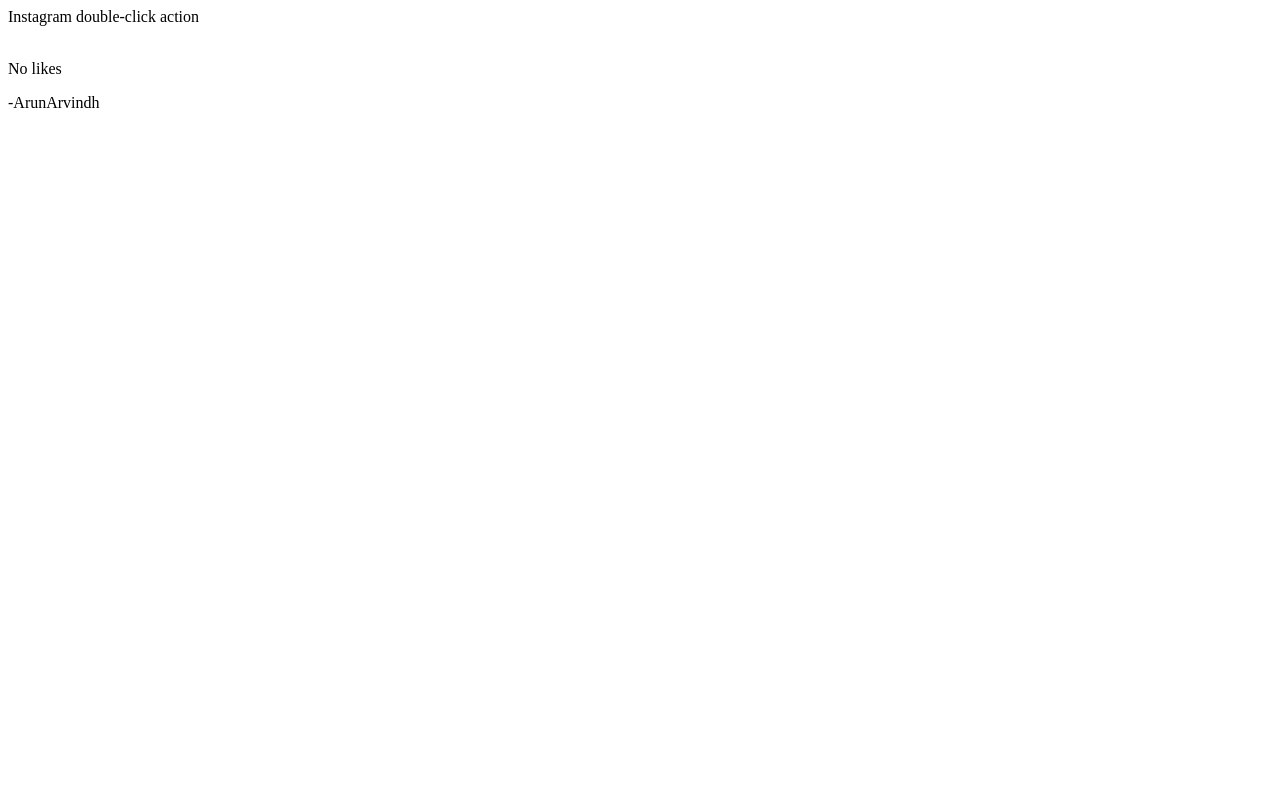
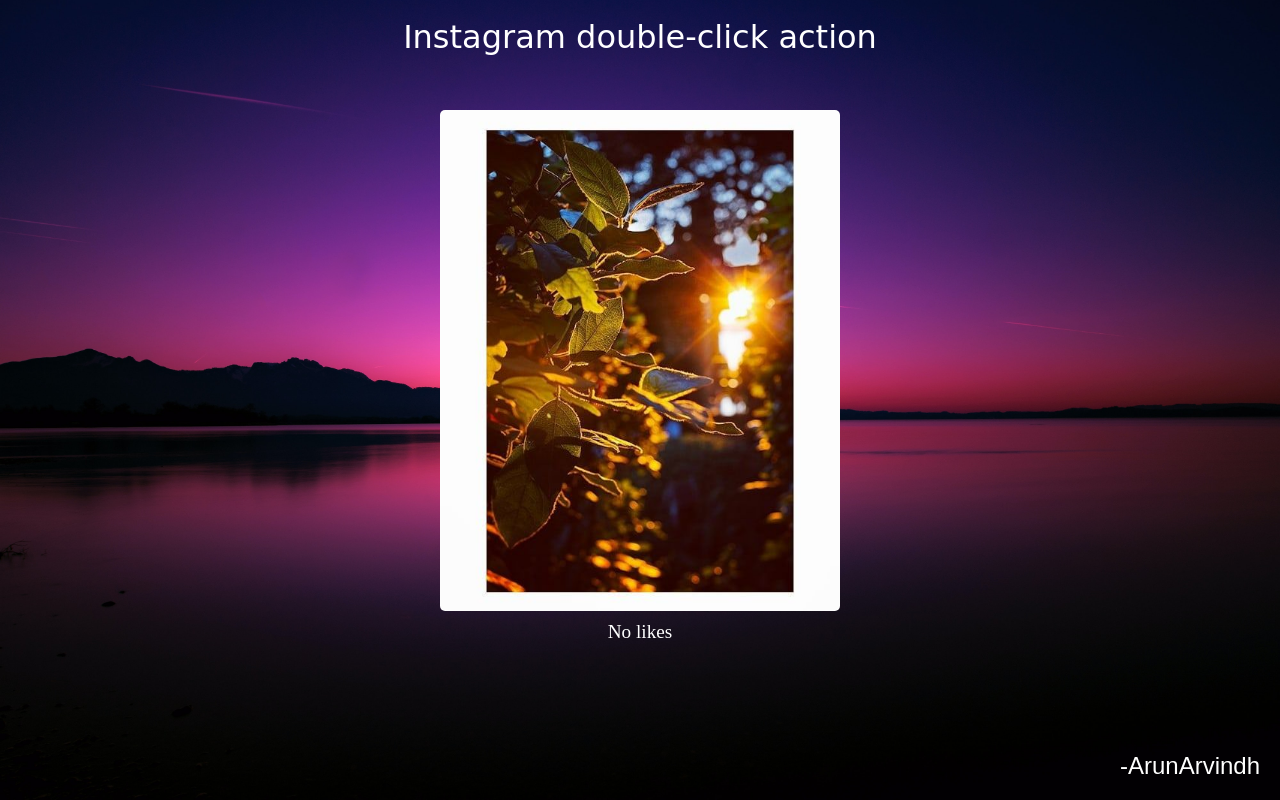
Before and after one commit to arunarvindh05/DoubleClickLike, a plain HTML site: page index.html in a window 1280 px wide. Drawn offline with Linux system fonts and the light colour scheme; the site is published under a folder, as on GitHub Pages, so addresses that start at the root find nothing.

Commit message:
fix for changes

```diff
--- a/index.html
+++ b/index.html
@@ -5,7 +5,7 @@
     <meta charset="UTF-8">
     <meta http-equiv="X-UA-Compatible" content="IE=edge">
     <meta name="viewport" content="width=device-width, initial-scale=1.0">
-    <link rel="stylesheet" href="/styles.css" type="text/css">
+    <link rel="stylesheet" href="./styles.css" type="text/css">
 
     <title>Instagram Double Click</title>
 </head>
@@ -13,12 +13,12 @@
 
 <body>
     <div class="post">
-        <img src="/resource/likeImage.png" alt="" class="heart">
-        <img src="/resource/post.jpg" alt="" class="img_post">
+        <img src="./resource/likeImage.png" alt="" class="heart">
+        <img src="./resource/post.jpg" alt="" class="img_post">
         <p class="likes"></p>
     </div>
     <footer>-ArunArvindh </footer>
-    <script src="main.js" type="application/javascript"></script>
+    <script src="./main.js" type="application/javascript"></script>
 </body>
 
 </html>
--- a/main.js
+++ b/main.js
@@ -4,7 +4,6 @@ const image = document.querySelector('.img_post');
 
 likes.innerText = "No likes";
 let count = 0;
-
 image.addEventListener('dblclick', () => {
     count++; //likes count
     if (count === 1) {
--- a/styles.css
+++ b/styles.css
@@ -5,7 +5,7 @@
 }
 
 html {
-    background: url('/resource/background.jpg') no-repeat center fixed;
+    background: url('./resource/background.jpg') no-repeat center fixed;
     background-size: cover;
 }
 
```
